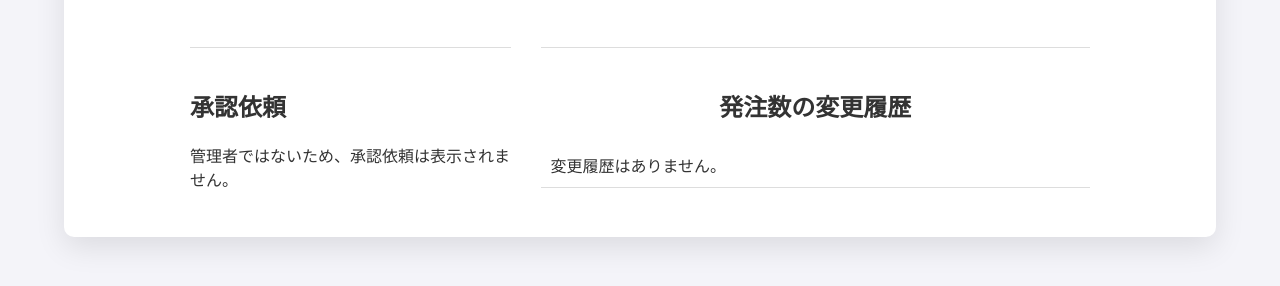
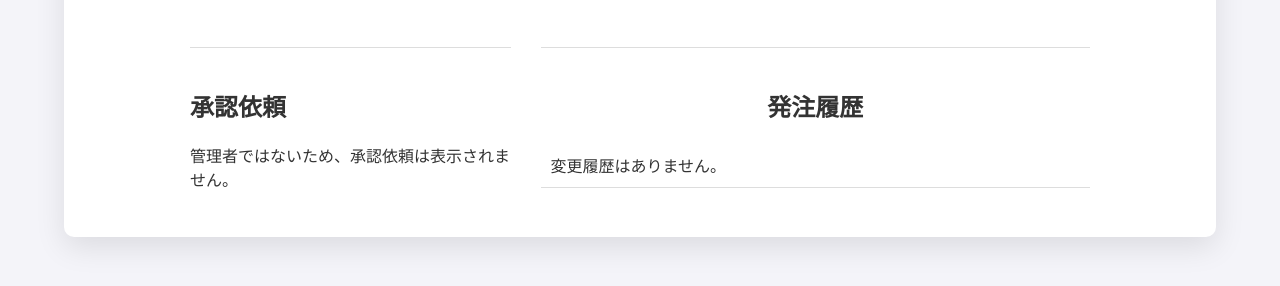
Before and after one commit to tomonoritak/equipment-management-b, a Django app: template templates/posts/itemdetail.html in a window 1280 px wide. Shown: the part 337-623 px from the top of the page. Run offline with Django 4.2, Linux system fonts and the light colour scheme; the template is opened without the code that fills it, so the values that code supplies are empty.

Commit message:
発注の履歴表記変更

```diff
--- a/templates/posts/itemdetail.html
+++ b/templates/posts/itemdetail.html
@@ -276,7 +276,7 @@
             </div>
 
             <div class="history">
-                <h2>発注数の変更履歴</h2>
+                <h2>発注履歴</h2>
                 <ul>
                     {% for history in stock_histories %}
                         <li>
```
